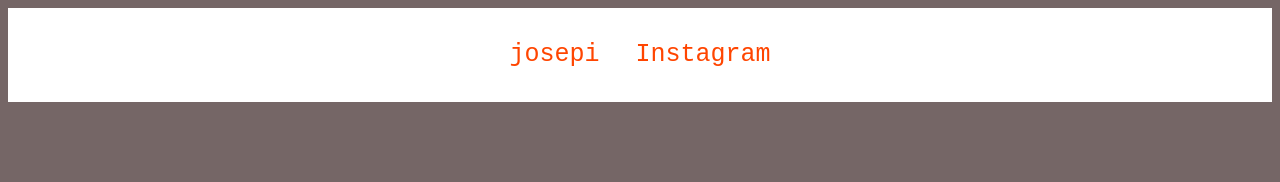
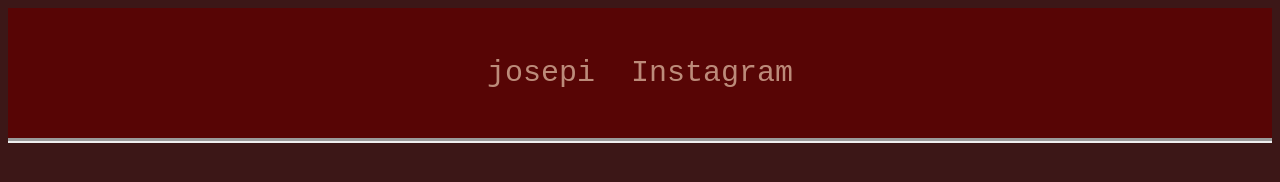
Before and after one commit to jooseepii/intinerario, a plain HTML site: page index.html in a window 1280 px wide. Drawn offline with Linux system fonts and the light colour scheme.

Commit message:
Update index.html

```diff
--- a/index.html
+++ b/index.html
@@ -2,19 +2,22 @@
 <html lang="en">
 <style>
     body {
-        background-color: rgb(117, 102, 102);}
+        background-color: rgb(60, 23, 23);}
 
 header {
-    padding: 32px;
+    padding: 50px;
     border-bottom: 0px solid;
-    background-color: rgb(255, 255, 255);
+    background-color: rgb(87, 5, 5);
+    border-bottom: 5px;
+    border-bottom-style: groove;
 }
+
 header div {
     text-align: center;
 }
 header div a {
-    color: orangered;
-    font-size: 25px;
+    color: rgb(188, 139, 122);
+    font-size: 30px;
     line-height: 30px;
     margin: 16px;
     text-decoration: dotted;
@@ -22,8 +25,8 @@ header div a {
 }
 
 header div a:hover {
-    color: rgb(0, 89, 89);
-    transition: 3500ms;
+    color: rgb(180, 15, 174);
+    transition: 1500ms;
 }
 
     </style>
```
